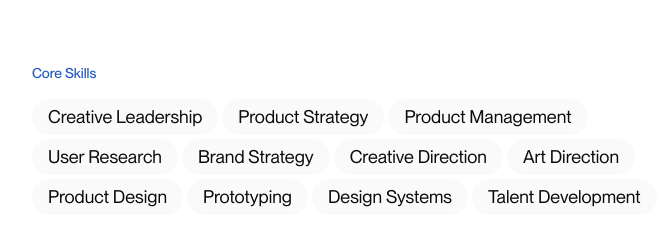
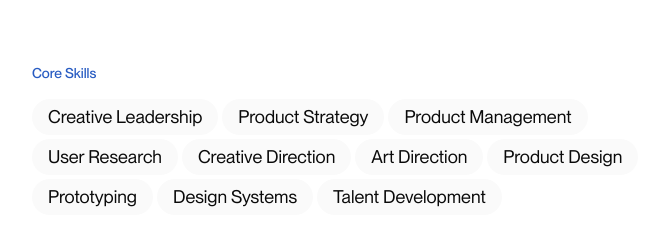
Before and after one commit to jonathanminori/portfolio-2024, a Next.js app: page / in a window 1280 px wide. Shown: the part 860-1089 px from the top of the page, without its empty margins (304-975 px from the left). Built offline with nearby package versions, Linux system fonts and the light colour scheme; what tailwindcss-inner-border would draw is missing.

Commit message:
Updating core skills

```diff
--- a/src/app/page.tsx
+++ b/src/app/page.tsx
@@ -19,7 +19,6 @@ const skillList = [
   'Product Strategy',
   'Product Management',
   'User Research',
-  'Brand Strategy',
   'Creative Direction',
   'Art Direction',
   'Product Design',
```
